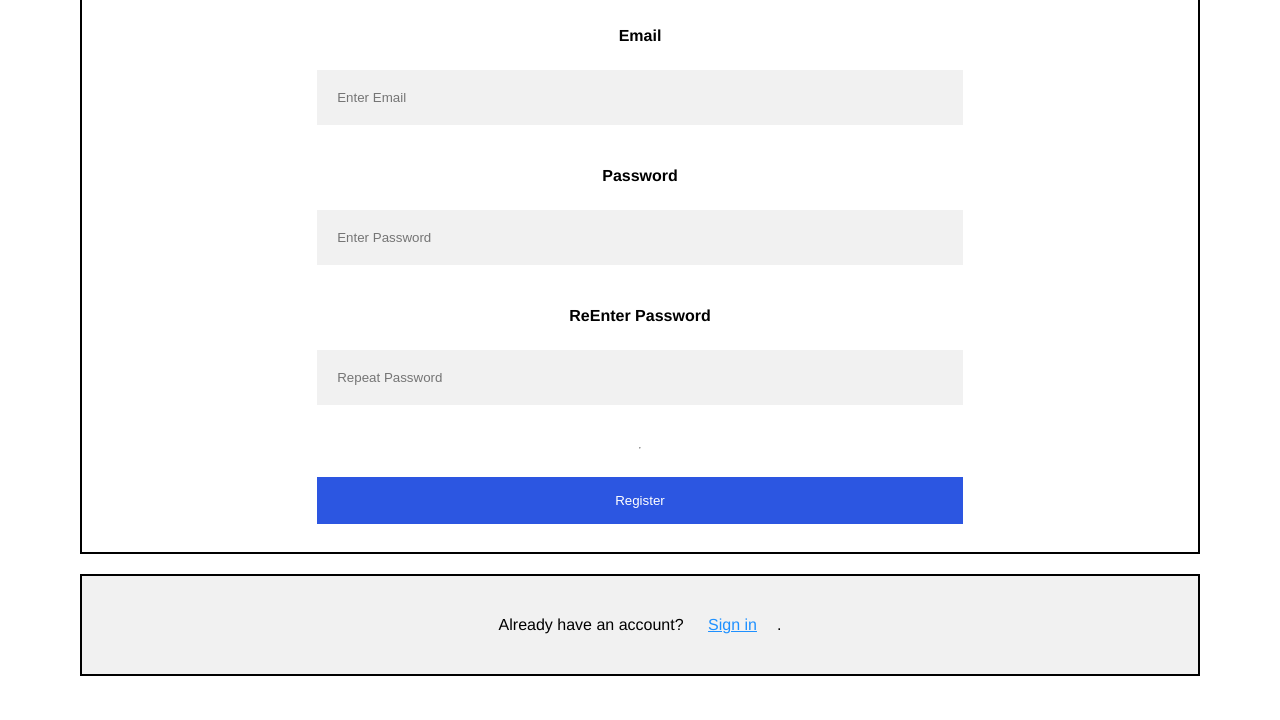
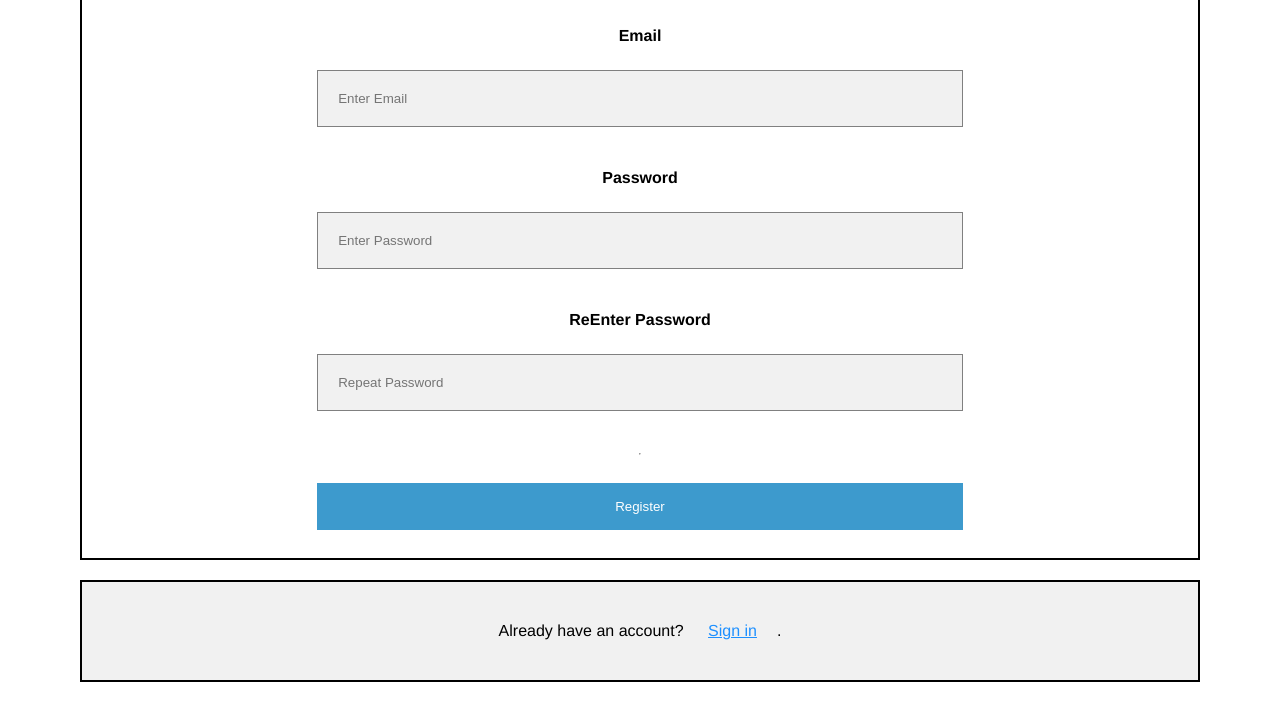
Before and after one commit to RavikanthK-2003/form-task, a plain HTML site: page index.html in a window 1280 px wide. Shown: the part 132-852 px from the top of the page. Drawn offline with Linux system fonts and the light colour scheme.

Commit message:
modified style

```diff
--- a/index.html
+++ b/index.html
@@ -32,6 +32,7 @@
             display: block;
             border: none;
             background: #f1f1f1;
+            border: 1px solid gray;
         }
 
         input[type=text]:focus, input[type=password]:focus {
@@ -40,7 +41,7 @@
         }
 
         .registerbtn {
-            background-color: #1644de;
+            background-color: #2990c8;
             color: white;
             padding: 16px 20px;
             margin: 8px 0;
```
